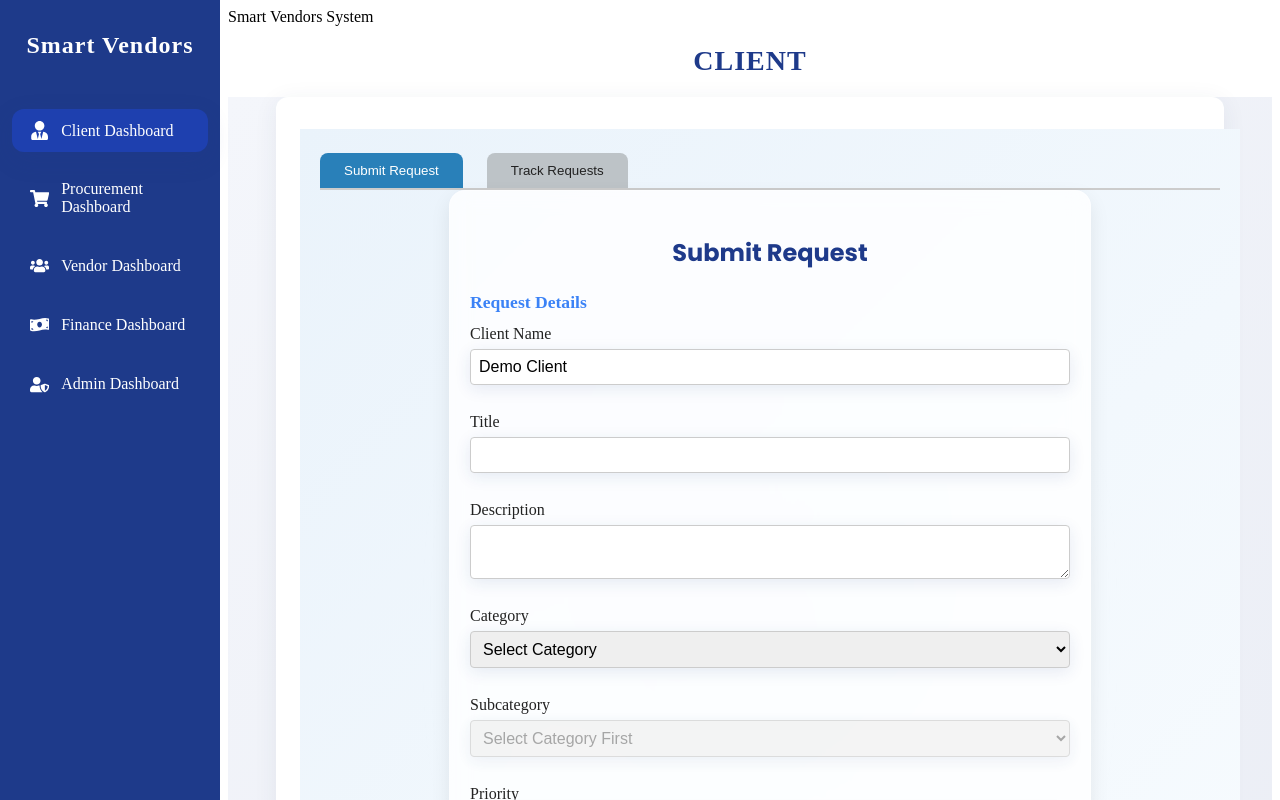
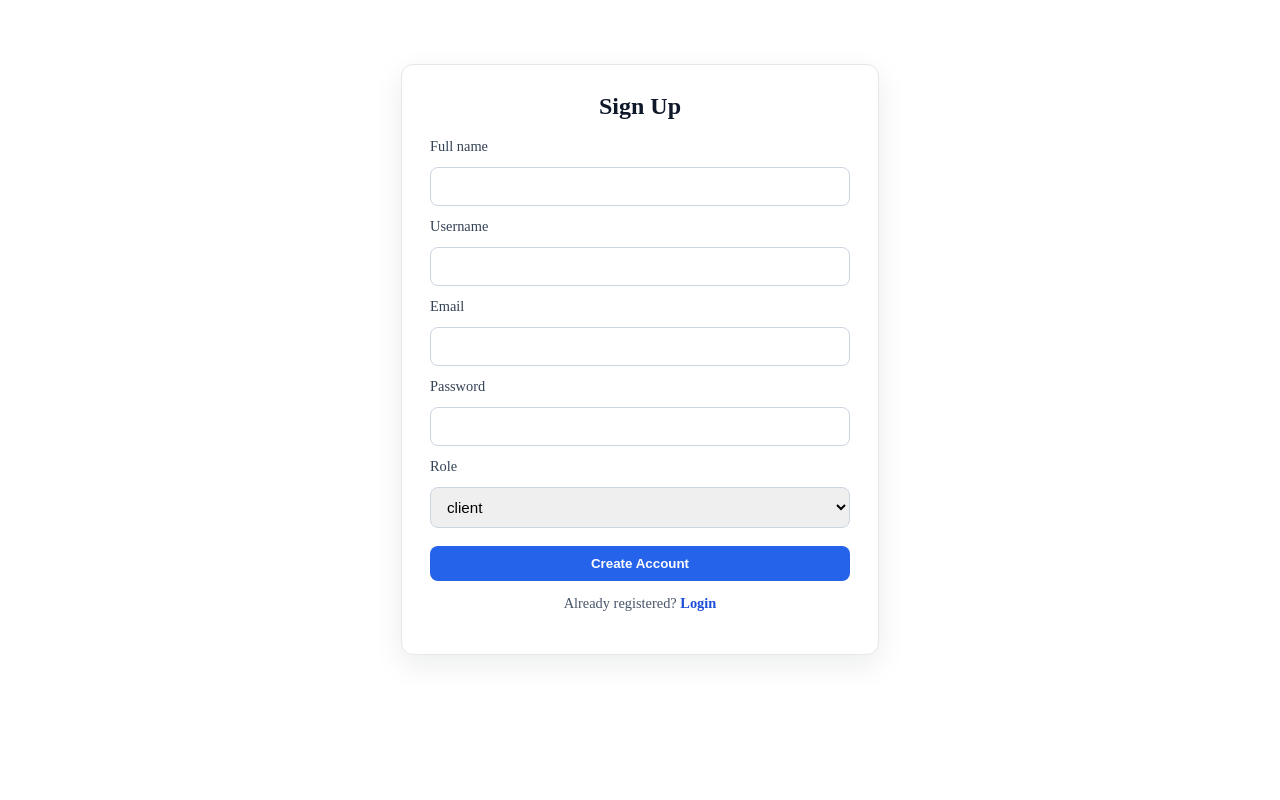
Before and after one commit to bit01022-lgtm/smart-vendors, a React (Vite) app: page /signup in a window 1280 px wide. Before the commit this address led to /client. Shown: the top 800 px of the page. Built offline with nearby package versions, Linux system fonts and the light colour scheme.

Commit message:
Switch auth to username-based login

```diff
--- /dev/null
+++ b/src/pages/Login.jsx
@@ -0,0 +1,80 @@
+import React, { useState } from 'react';
+import { Link, useNavigate } from 'react-router-dom';
+import '../styles/AuthStyles.css';
+
+const rolePathMap = {
+  admin: '/admin',
+  client: '/client',
+  procurement: '/procurement',
+  vendor: '/vendor',
+  finance: '/finance',
+};
+
+function Login() {
+  const navigate = useNavigate();
+  const [form, setForm] = useState({ username: '', password: '' });
+  const [error, setError] = useState('');
+
+  const handleChange = (event) => {
+    const { name, value } = event.target;
+    setForm((prev) => ({ ...prev, [name]: value }));
+  };
+
+  const handleSubmit = (event) => {
+    event.preventDefault();
+    setError('');
+
+    const users = JSON.parse(localStorage.getItem('sv_users') || '[]');
+    const user = users.find(
+      (item) => item.username === form.username.trim() && item.password === form.password
+    );
+
+    if (!user) {
+      setError('Invalid username or password.');
+      return;
+    }
+
+    const rolePath = rolePathMap[user.role] || '/client';
+    localStorage.setItem('sv_session', JSON.stringify({ username: user.username, role: user.role }));
+    navigate(rolePath);
+  };
+
+  return (
+    <div className="auth-container">
+      <h2 className="auth-title">Login</h2>
+      <form className="auth-form" onSubmit={handleSubmit}>
+        <label className="auth-label" htmlFor="username">Username</label>
+        <input
+          id="username"
+          className="auth-input"
+          name="username"
+          type="text"
+          value={form.username}
+          onChange={handleChange}
+          required
+        />
+
+        <label className="auth-label" htmlFor="password">Password</label>
+        <input
+          id="password"
+          className="auth-input"
+          name="password"
+          type="password"
+          value={form.password}
+          onChange={handleChange}
+          required
+        />
+
+        {error ? <p className="auth-error">{error}</p> : null}
+
+        <button className="auth-button" type="submit">Login</button>
+      </form>
+
+      <p className="auth-helper">
+        No account yet? <Link to="/signup">Create one</Link>
+      </p>
+    </div>
+  );
+}
+
+export default Login;
--- /dev/null
+++ b/src/pages/Signup.jsx
@@ -0,0 +1,123 @@
+import React, { useState } from 'react';
+import { Link, useNavigate } from 'react-router-dom';
+import '../styles/AuthStyles.css';
+
+const roleOptions = ['client', 'procurement', 'vendor', 'finance', 'admin'];
+
+function Signup() {
+  const navigate = useNavigate();
+  const [form, setForm] = useState({
+    name: '',
+    username: '',
+    email: '',
+    password: '',
+    role: 'client',
+  });
+  const [error, setError] = useState('');
+
+  const handleChange = (event) => {
+    const { name, value } = event.target;
+    setForm((prev) => ({ ...prev, [name]: value }));
+  };
+
+  const handleSubmit = (event) => {
+    event.preventDefault();
+    setError('');
+
+    const users = JSON.parse(localStorage.getItem('sv_users') || '[]');
+    const username = form.username.trim();
+    const exists = users.some((user) => user.username === username);
+
+    if (exists) {
+      setError('That username is already taken.');
+      return;
+    }
+
+    const newUser = {
+      name: form.name.trim(),
+      username,
+      email: form.email.trim(),
+      password: form.password,
+      role: form.role,
+    };
+
+    localStorage.setItem('sv_users', JSON.stringify([...users, newUser]));
+    navigate('/login');
+  };
+
+  return (
+    <div className="auth-container">
+      <h2 className="auth-title">Sign Up</h2>
+      <form className="auth-form" onSubmit={handleSubmit}>
+        <label className="auth-label" htmlFor="name">Full name</label>
+        <input
+          id="name"
+          className="auth-input"
+          name="name"
+          type="text"
+          value={form.name}
+          onChange={handleChange}
+          required
+        />
+
+        <label className="auth-label" htmlFor="username">Username</label>
+        <input
+          id="username"
+          className="auth-input"
+          name="username"
+          type="text"
+          value={form.username}
+          onChange={handleChange}
+          required
+        />
+
+        <label className="auth-label" htmlFor="email">Email</label>
+        <input
+          id="email"
+          className="auth-input"
+          name="email"
+          type="email"
+          value={form.email}
+          onChange={handleChange}
+          required
+        />
+
+        <label className="auth-label" htmlFor="password">Password</label>
+        <input
+          id="password"
+          className="auth-input"
+          name="password"
+          type="password"
+          value={form.password}
+          onChange={handleChange}
+          required
+        />
+
+        <label className="auth-label" htmlFor="role">Role</label>
+        <select
+          id="role"
+          className="auth-select"
+          name="role"
+          value={form.role}
+          onChange={handleChange}
+        >
+          {roleOptions.map((role) => (
+            <option key={role} value={role}>
+              {role}
+            </option>
+          ))}
+        </select>
+
+        {error ? <p className="auth-error">{error}</p> : null}
+
+        <button className="auth-button" type="submit">Create Account</button>
+      </form>
+
+      <p className="auth-helper">
+        Already registered? <Link to="/login">Login</Link>
+      </p>
+    </div>
+  );
+}
+
+export default Signup;
--- a/src/routes/AppRoutes.jsx
+++ b/src/routes/AppRoutes.jsx
@@ -6,18 +6,22 @@ import ProcurementDashboard from '../pages/procurement/ProcurementDashboard';
 import VendorDashboard from '../pages/vendor/VendorDashboard';
 import FinanceDashboard from '../pages/finance/FinanceDashboard';
 import AdminDashboard from '../pages/admin/AdminDashboard';
+import Login from '../pages/Login';
+import Signup from '../pages/Signup';
 
 const AppRoutes = () => (
   <BrowserRouter>
     <Routes>
-      <Route path="/" element={<Navigate to="/client" replace />} />
+      <Route path="/" element={<Navigate to="/login" replace />} />
+      <Route path="/login" element={<Login />} />
+      <Route path="/signup" element={<Signup />} />
       <Route path="/client" element={<ClientDashboard />} />
       {/* <Route path="/client/payments" element={<Payments />} /> */}
       <Route path="/procurement" element={<ProcurementDashboard />} />
       <Route path="/vendor" element={<VendorDashboard />} />
       <Route path="/finance" element={<FinanceDashboard />} />
       <Route path="/admin" element={<AdminDashboard />} />
-      <Route path="*" element={<Navigate to="/client" replace />} />
+      <Route path="*" element={<Navigate to="/login" replace />} />
     </Routes>
   </BrowserRouter>
 );
--- /dev/null
+++ b/src/styles/AuthStyles.css
@@ -0,0 +1,81 @@
+.auth-container {
+  max-width: 420px;
+  margin: 64px auto;
+  padding: 28px;
+  background: #ffffff;
+  border: 1px solid #e5e7eb;
+  border-radius: 12px;
+  box-shadow: 0 10px 30px rgba(15, 23, 42, 0.08);
+}
+
+.auth-title {
+  margin: 0 0 18px;
+  font-size: 1.5rem;
+  color: #0f172a;
+  text-align: center;
+}
+
+.auth-form {
+  display: grid;
+  gap: 12px;
+}
+
+.auth-label {
+  font-size: 0.9rem;
+  color: #334155;
+}
+
+.auth-input,
+.auth-select {
+  width: 100%;
+  padding: 10px 12px;
+  border: 1px solid #cbd5e1;
+  border-radius: 8px;
+  font-size: 0.95rem;
+  box-sizing: border-box;
+}
+
+.auth-input:focus,
+.auth-select:focus {
+  outline: none;
+  border-color: #2563eb;
+  box-shadow: 0 0 0 3px rgba(37, 99, 235, 0.15);
+}
+
+.auth-button {
+  margin-top: 6px;
+  padding: 10px 14px;
+  border: none;
+  border-radius: 8px;
+  background: #2563eb;
+  color: #ffffff;
+  font-weight: 600;
+  cursor: pointer;
+}
+
+.auth-button:hover {
+  background: #1d4ed8;
+}
+
+.auth-error {
+  margin: 0;
+  color: #b91c1c;
+  font-size: 0.9rem;
+}
+
+.auth-helper {
+  margin-top: 14px;
+  text-align: center;
+  color: #475569;
+  font-size: 0.9rem;
+}
+
+.auth-helper a {
+  color: #1d4ed8;
+  text-decoration: none;
+  font-weight: 600;
+}
+
+.auth-helper a:hover {
+  text-decoration: underline;
+}
```
